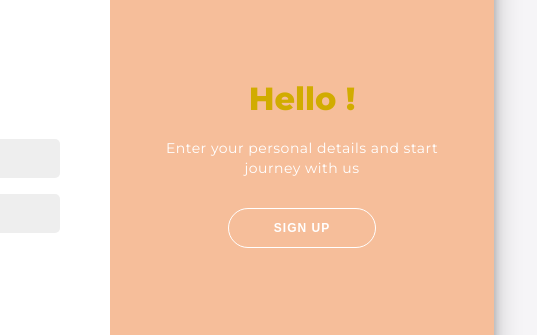
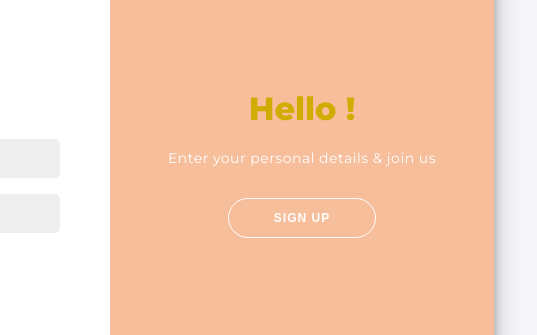
Before and after one commit to Flower-dev/login_page, a plain HTML site: page index.html in a window 1280 px wide. Shown: the part 217-552 px from the top of the page, 530-1067 px from the left. Drawn offline with Linux system fonts and the light colour scheme.

Commit message:
correctif

```diff
--- a/index.html
+++ b/index.html
@@ -61,7 +61,7 @@
                     </div>
                     <div class="overlay-panel overlay-right">
                         <h1>Hello !</h1>
-                        <p>Enter your personal details and start journey with us</p>
+                        <p>Enter your personal details & join us</p>
                         <button class="ghost" id="signUp">Sign Up</button>
                     </div>
                 </div>
```
